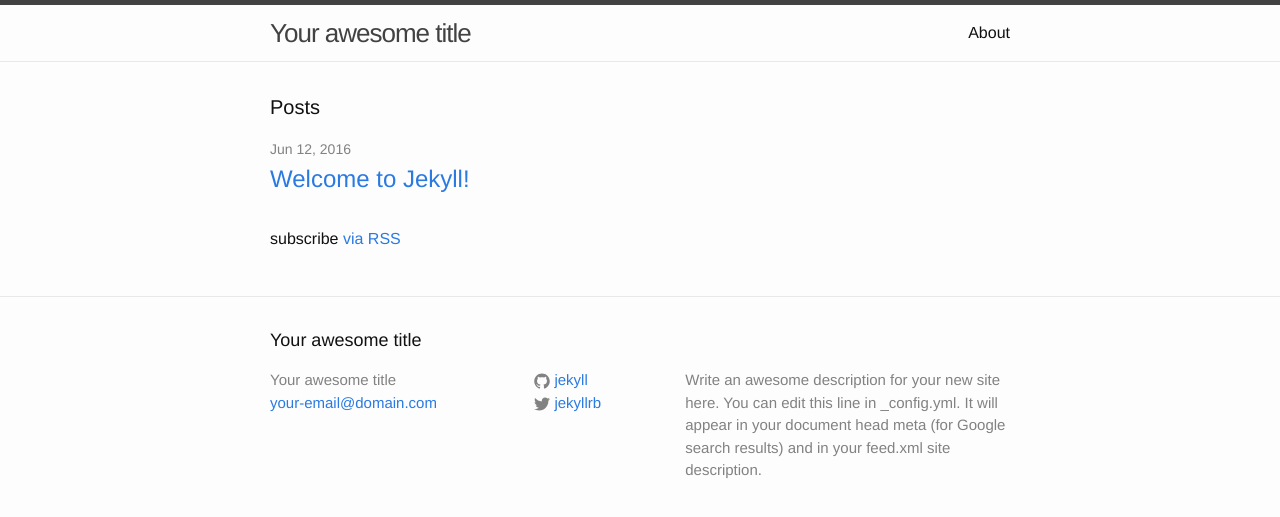
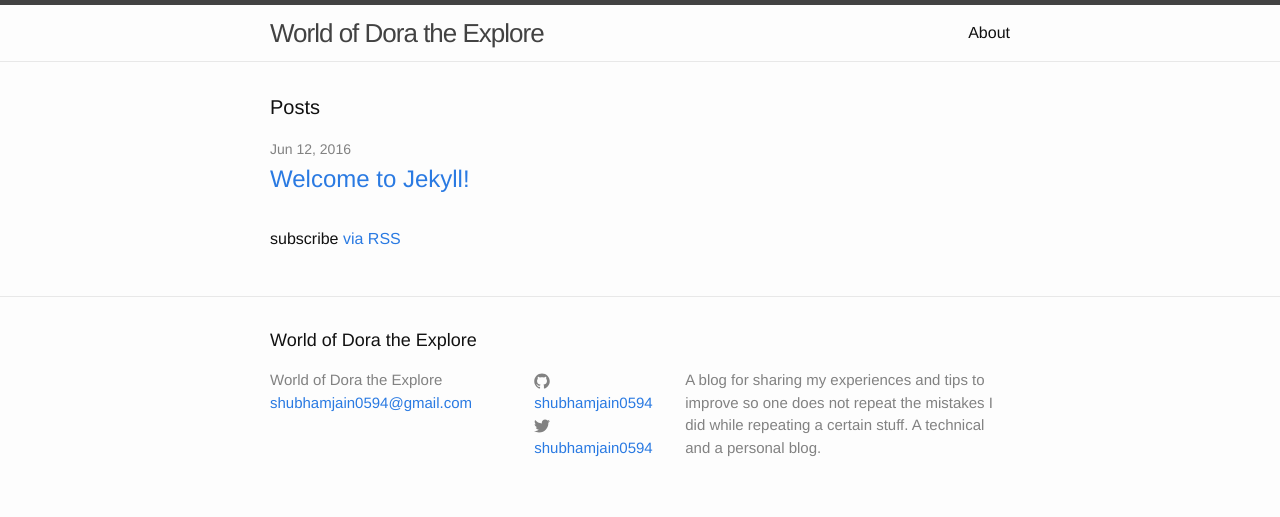
Before and after one commit to shubhamjain0594/shubhamjain0594.github.io, a Jekyll site: the page built from index.html, in a window 1280 px wide. Shown: the top 517 px of the page. Built offline with Jekyll 4.4.1, drawn with Linux system fonts in a browser that asks for light colours.

Commit message:
Adding some changes to vanilla jekyll

```diff
--- a/_config.yml
+++ b/_config.yml
@@ -6,16 +6,14 @@
 # 'jekyll serve'. If you change this file, please restart the server process.
 
 # Site settings
-title: Your awesome title
-email: your-email@domain.com
+title: World of Dora the Explore
+email: shubhamjain0594@gmail.com
 description: > # this means to ignore newlines until "baseurl:"
-  Write an awesome description for your new site here. You can edit this
-  line in _config.yml. It will appear in your document head meta (for
-  Google search results) and in your feed.xml site description.
+  A blog for sharing my experiences and tips to improve so one does not repeat the mistakes I did while repeating a certain stuff. A technical and a personal blog.
 baseurl: "" # the subpath of your site, e.g. /blog
-url: "http://yourdomain.com" # the base hostname & protocol for your site
-twitter_username: jekyllrb
-github_username:  jekyll
+url: "http://github.com" # the base hostname & protocol for your site
+twitter_username: shubhamjain0594
+github_username:  shubhamjain0594
 
 # Build settings
 markdown: kramdown
```
